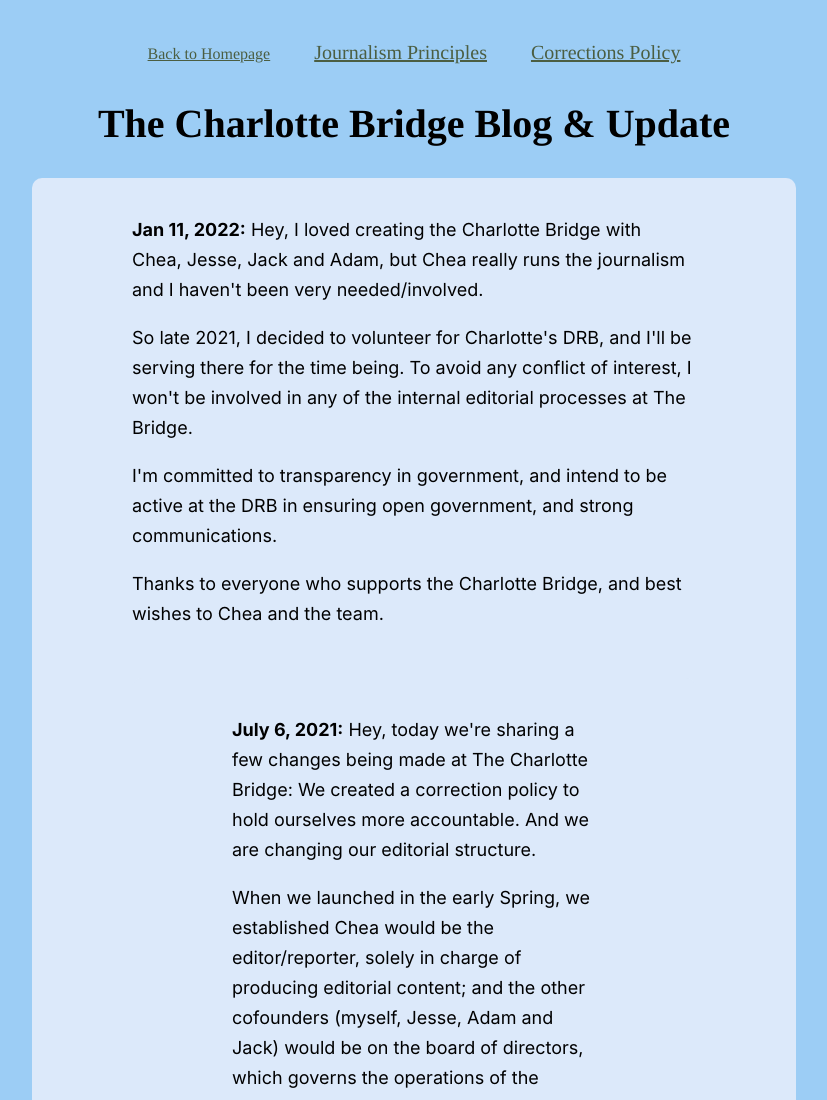
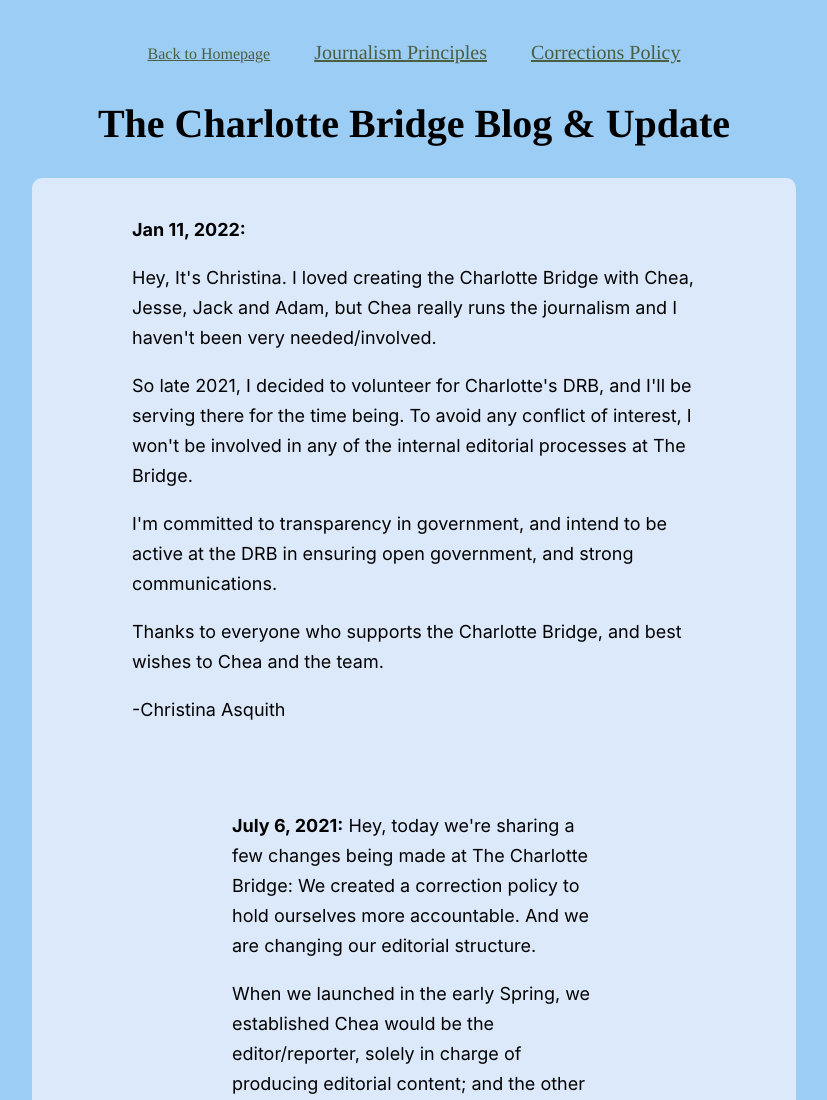
Before and after one commit to christinaasquith/Thecharlottebridge, a plain HTML site: page blog.html in a window 1280 px wide. Shown: the top 1100 px of the page, without its empty margins (226-1053 px from the left). Drawn offline with Linux system fonts and the light colour scheme.

Commit message:
corrected syntax

```diff
--- a/blog.html
+++ b/blog.html
@@ -13,12 +13,14 @@
         <a class="header-link" a href="corrections.html">Corrections Policy</a>
 <center>
     <br>
-    <h2>The Charlotte Bridge Blog & Update</h1>
+    <h2>The Charlotte Bridge Blog & Update</h2>
         <br>
-	<div class="blog"> <p><strong>Jan 11, 2022:</strong> Hey, I loved creating the Charlotte Bridge with Chea, Jesse, Jack and Adam, but Chea really runs the journalism and I haven't been very needed/involved.</p>
+	<div class="blog"> <p><strong>Jan 11, 2022:</strong> </p>
+		<p>Hey, It's Christina. I loved creating the Charlotte Bridge with Chea, Jesse, Jack and Adam, but Chea really runs the journalism and I haven't been very needed/involved.</p>
 		<p>So late 2021, I decided to volunteer for Charlotte's DRB, and I'll be serving there for the time being. To avoid any conflict of interest, I won't be involved in any of the internal editorial processes at The Bridge.</p>
 		<p>I'm committed to transparency in government, and intend to be active at the DRB in ensuring open government, and strong communications.</p>
 		<p>Thanks to everyone who supports the Charlotte Bridge, and best wishes to Chea and the team.</p>
+		<p>-Christina Asquith</p>
 		<br>
 
         <div class="blog"> <p><strong>July 6, 2021:</strong> Hey, today we're sharing a few changes being made at The Charlotte Bridge: We created a correction policy to hold ourselves more accountable. And we are changing our editorial structure.</p>
```
